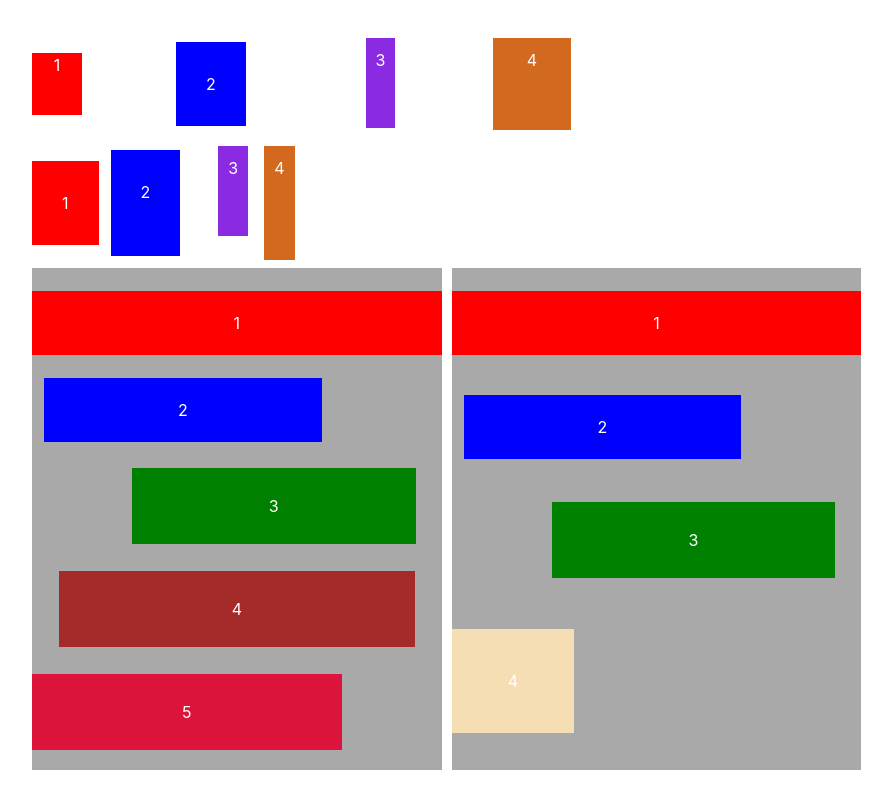
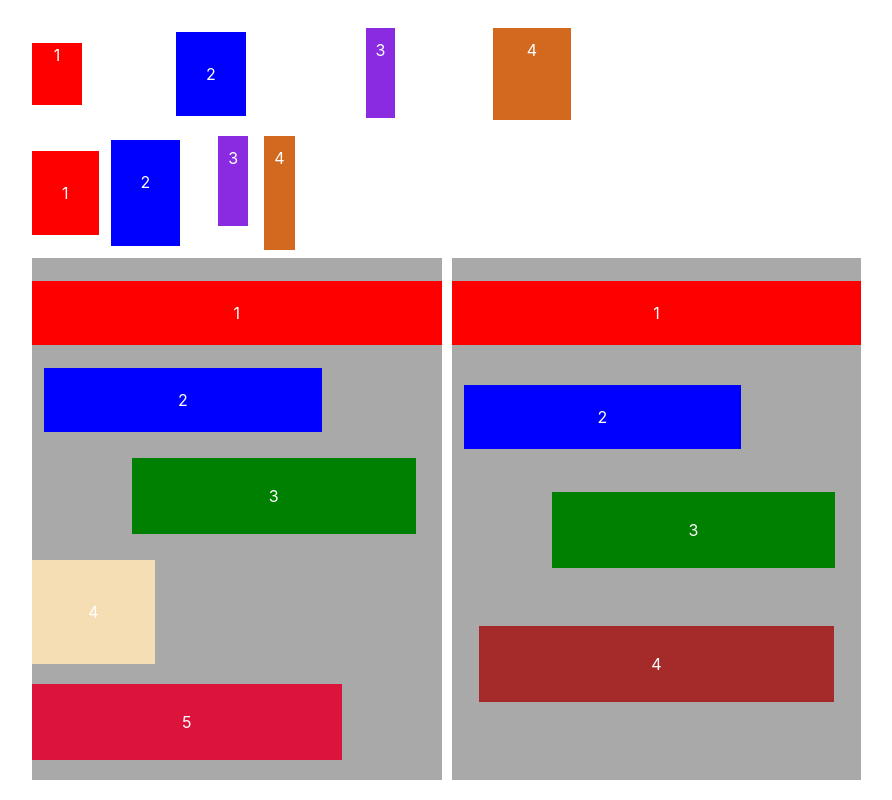
Before and after one commit to carlosjorger/vue-fluid-dnd, a Vue app: page / in a window 1280 px wide. Shown: the whole page, without its empty margins (96-988 px from the left). Built offline with nearby package versions, Linux system fonts and the light colour scheme.

Commit message:
✨ feat: create other list in app.vue component

```diff
--- a/src/App.vue
+++ b/src/App.vue
@@ -1,11 +1,10 @@
 <script setup lang="ts">
-import { ref } from "vue";
+import { Ref, ref } from "vue";
 import Draggable from "./components/Draggable.vue";
 import Droppable from "./components/Droppable.vue";
 import { dropDraggingElementsBetween } from "./utils/DropMethods";
 import { DraggableElement } from "../index";
-
-const list = ref([
+const list1 = ref([
   {
     "draggable-id": "1",
     number: 1,
@@ -30,13 +29,54 @@ const list = ref([
     style:
       "color: white; background-color: wheat; padding: 40px 0; margin: 20px 0; margin-right: 100px; width: 30%;",
   },
+  {
+    "draggable-id": "5",
+    number: 5,
+    style:
+      "color: white; background-color: crimson; padding: 26px 0; margin: 20px 0; margin-right: 100px;",
+  },
+]);
+
+const list2 = ref([
+  {
+    "draggable-id": "1",
+    number: 1,
+    style:
+      "color: white; background-color: red; padding: 20px 0; margin: 23px 0;",
+  },
+  {
+    "draggable-id": "2",
+    number: 2,
+    style:
+      "color: white; background-color: blue; padding: 20px 0; margin: 12px; margin-right: 120px;",
+  },
+  {
+    "draggable-id": "3",
+    number: 3,
+    style:
+      "color: white; background-color: green; padding: 26px 0; margin: 26px; margin-left: 100px;",
+  },
+  {
+    "draggable-id": "4",
+    number: 4,
+    style:
+      "color: white; background-color: brown; padding: 26px 0; margin: 27px;",
+  },
 ]);
 const defaultOnDrop = (
   source: DraggableElement,
   destination: DraggableElement
 ) => {};
-const onDrop = (source: DraggableElement, destination: DraggableElement) => {
-  dropDraggingElementsBetween(list, source, destination);
+const onDrop = (
+  list: {
+    "draggable-id": string;
+    number: number;
+    style: string;
+  }[]
+) => {
+  return (source: DraggableElement, destination: DraggableElement) => {
+    dropDraggingElementsBetween(ref(list), source, destination);
+  };
 };
 </script>
 
@@ -190,79 +230,18 @@ const onDrop = (source: DraggableElement, destination: DraggableElement) => {
     </div>
   </Droppable>
   <div style="display: flex; flex-direction: row; column-gap: 10px">
-    <Droppable droppable-id="3" direction="vertical" :onDrop="defaultOnDrop">
+    <Droppable droppable-id="3" direction="vertical" :onDrop="onDrop(list1)">
       <div style="width: 40%; background-color: darkgray; display: block">
-        <Draggable draggable-id="1" :index="0" v-slot="{ setRef }"
-          ><div
-            :ref="setRef"
-            style="
-              color: white;
-              background-color: red;
-              padding: 20px 0;
-              margin: 23px 0;
-            "
-          >
-            1
-          </div>
-        </Draggable>
-        <Draggable draggable-id="2" :index="1" v-slot="{ setRef }">
-          <div
-            :ref="setRef"
-            style="
-              color: white;
-              background-color: blue;
-              padding: 20px 0;
-              margin: 12px;
-              margin-right: 120px;
-            "
-          >
-            2
-          </div>
-        </Draggable>
-        <Draggable draggable-id="3" :index="2" v-slot="{ setRef }"
-          ><div
-            :ref="setRef"
-            style="
-              color: white;
-              background-color: green;
-              padding: 26px 0;
-              margin: 26px;
-              margin-left: 100px;
-            "
-          >
-            3
-          </div>
-        </Draggable>
-        <Draggable draggable-id="4" :index="3" v-slot="{ setRef }"
-          ><div
-            :ref="setRef"
-            style="
-              color: white;
-              background-color: brown;
-              padding: 26px 0;
-              margin: 27px;
-            "
-          >
-            4
-          </div>
-        </Draggable>
-        <Draggable draggable-id="5" :index="4" v-slot="{ setRef }"
-          ><div
-            :ref="setRef"
-            style="
-              color: white;
-              background-color: crimson;
-              padding: 26px 0;
-              margin: 20px 0;
-              margin-right: 100px;
-            "
-          >
-            5
-          </div>
+        <Draggable
+          v-for="(element, index) in list1"
+          v-slot="{ setRef }"
+          :draggable-id="element['draggable-id']"
+          :index="index"
+          ><div :ref="setRef" :style="element.style">{{ element.number }}</div>
         </Draggable>
       </div>
     </Droppable>
-    <Droppable droppable-id="4" direction="vertical" :onDrop="onDrop">
+    <Droppable droppable-id="4" direction="vertical" :onDrop="onDrop(list2)">
       <div
         style="
           width: 40%;
@@ -276,7 +255,7 @@ const onDrop = (source: DraggableElement, destination: DraggableElement) => {
         "
       >
         <Draggable
-          v-for="(element, index) in list"
+          v-for="(element, index) in list2"
           v-slot="{ setRef }"
           :draggable-id="element['draggable-id']"
           :index="index"
--- a/src/components/Draggable.vue
+++ b/src/components/Draggable.vue
@@ -86,7 +86,6 @@ onMounted(() => {
       droppableId: droppableIdEvent,
       sourceIndex,
       targetIndex,
-      element,
     }) => {
       if (draggableId == draggableIdEvent && droppableId === droppableIdEvent) {
         moveTranslate(childRef.value, height, width);
@@ -101,6 +100,15 @@ onMounted(() => {
           if (childRef.value) {
             // moveTranslate(element, height + top, 0);
             // console.log(top, height, element.style.transform, element);
+            // onDrop(
+            //   {
+            //     index: sourceIndex,
+            //   },
+            //   {
+            //     index: targetIndex,
+            //   }
+            // );
+            setTimeout(() => {
               onDrop(
                 {
                   index: sourceIndex,
@@ -109,16 +117,7 @@ onMounted(() => {
                   index: targetIndex,
                 }
               );
-            // setTimeout(() => {
-            //   onDrop(
-            //     {
-            //       index: sourceIndex,
-            //     },
-            //     {
-            //       index: targetIndex,
-            //     }
-            //   );
-            // }, duration);
+            }, duration);
           }
         }
       }
@@ -515,14 +514,14 @@ const calculateWhileDragging = (
 ) => {
   const currentAfterMargin = parseFloatEmpty(current.style[afterMargin]);
   const currentBeforeMargin = parseFloatEmpty(current.style[beforeMargin]);
-  let brotherBeforeMargin = 0;
+  let nextBeforeMargin = 0;
   const nextElement = current.nextElementSibling as HTMLElement;
   if (nextElement) {
-    brotherBeforeMargin = parseFloatEmpty(nextElement.style[beforeMargin]);
+    nextBeforeMargin = parseFloatEmpty(nextElement.style[beforeMargin]);
   }
   let afterSpace = currentAfterMargin;
   let beforeScace = currentBeforeMargin;
-  let rest = brotherBeforeMargin;
+  let rest = nextBeforeMargin;
   let gap = 0;
   const parentElement = current.parentElement as HTMLElement;
 
@@ -530,7 +529,45 @@ const calculateWhileDragging = (
   if (gap > 0 || parentElement.style.display === "flex") {
     return space + beforeScace + afterSpace + gap;
   }
-  afterSpace = Math.max(brotherBeforeMargin, currentAfterMargin);
+  afterSpace = Math.max(nextBeforeMargin, currentAfterMargin);
+  const previousElement = current.previousElementSibling as HTMLElement;
+  if (previousElement) {
+    const previousAfterMargin = parseFloatEmpty(
+      previousElement.style[afterMargin]
+    );
+    beforeScace = Math.max(previousAfterMargin, currentBeforeMargin);
+    rest = Math.max(rest, previousAfterMargin);
+  }
+  return space + beforeScace + afterSpace - rest;
+};
+const calculateRangeWhileDragging = (
+  current: HTMLElement,
+  beforeMargin: "marginTop" | "marginLeft",
+  afterMargin: "marginBottom" | "marginRight",
+  space: number,
+  gapStyle: "columnGap" | "rowGap",
+  siblings: HTMLElement[],
+  sourceIndex: number,
+  targetIndex: number
+) => {
+  const currentAfterMargin = parseFloatEmpty(current.style[afterMargin]);
+  const currentBeforeMargin = parseFloatEmpty(current.style[beforeMargin]);
+  let nextBeforeMargin = 0;
+  const nextElement = current.nextElementSibling as HTMLElement;
+  if (nextElement) {
+    nextBeforeMargin = parseFloatEmpty(nextElement.style[beforeMargin]);
+  }
+  let afterSpace = currentAfterMargin;
+  let beforeScace = currentBeforeMargin;
+  let rest = nextBeforeMargin;
+  let gap = 0;
+  const parentElement = current.parentElement as HTMLElement;
+
+  gap = computeGapPixels(parentElement, gapStyle);
+  if (gap > 0 || parentElement.style.display === "flex") {
+    return space + beforeScace + afterSpace + gap;
+  }
+  afterSpace = Math.max(nextBeforeMargin, currentAfterMargin);
   const previousElement = current.previousElementSibling as HTMLElement;
   if (previousElement) {
     const previousAfterMargin = parseFloatEmpty(
```
Lines whose indentation alone changed are shown as unchanged.
